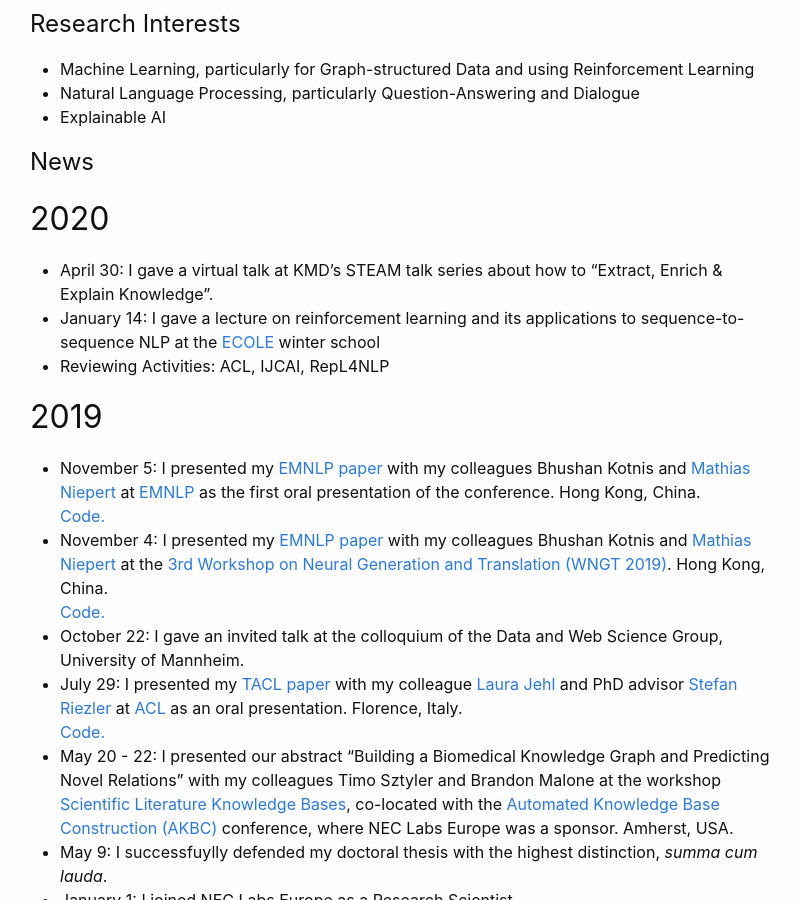
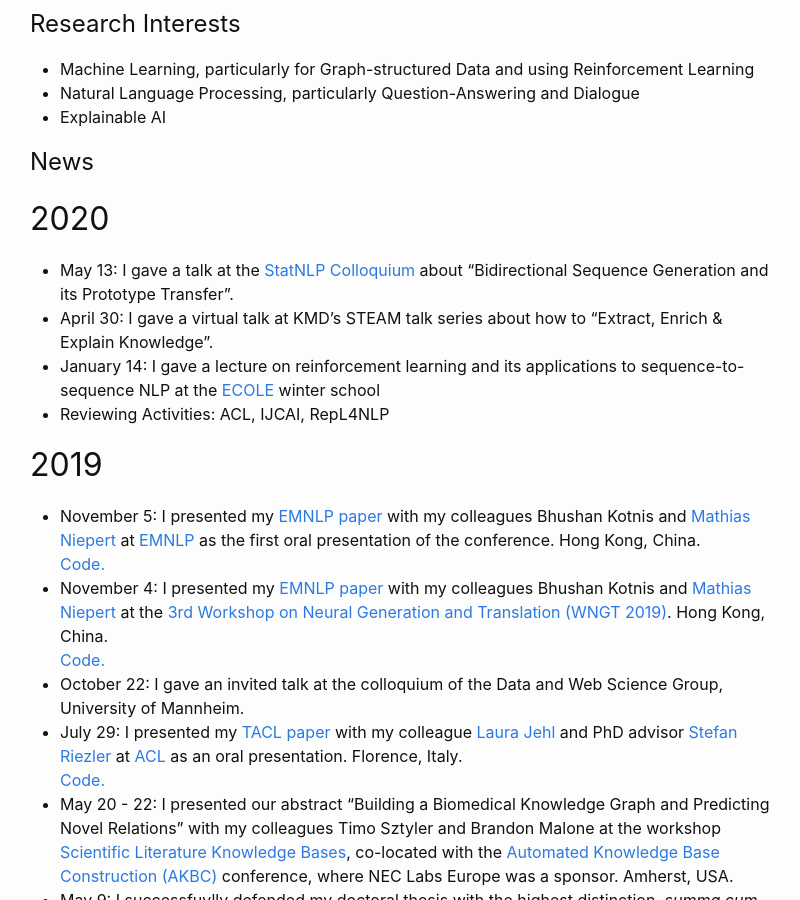
Before and after one commit to carolinlawrence/carolinlawrence.github.io, a Jekyll site: the page built from index.markdown, in a window 1280 px wide and 900 px high, scrolled down 554 px. Shown: the whole window, without its empty margins (240-1040 px from the left). Built offline with Jekyll 4.4.1, drawn with Linux system fonts in a browser that asks for light colours.

Commit message:
Update index.markdown

```diff
--- a/index.markdown
+++ b/index.markdown
@@ -33,6 +33,7 @@ From 2014-2018 I was graduate research assistant and PhD student at the Statisti
 
 # News
 ## 2020
+* May 13: I gave a talk at the <a href="https://www.cl.uni-heidelberg.de/colloquium/statnlp/">StatNLP Colloquium</a> about "Bidirectional Sequence Generation and its Prototype Transfer".
 * April 30: I gave a virtual talk at KMD's STEAM talk series about how to "Extract, Enrich & Explain Knowledge".
 * January 14: I gave a lecture on reinforcement learning and its applications to sequence-to-sequence NLP at the <a href="https://ecole-itn.eu/">ECOLE</a> winter school
 * Reviewing Activities: ACL, IJCAI, RepL4NLP
```
